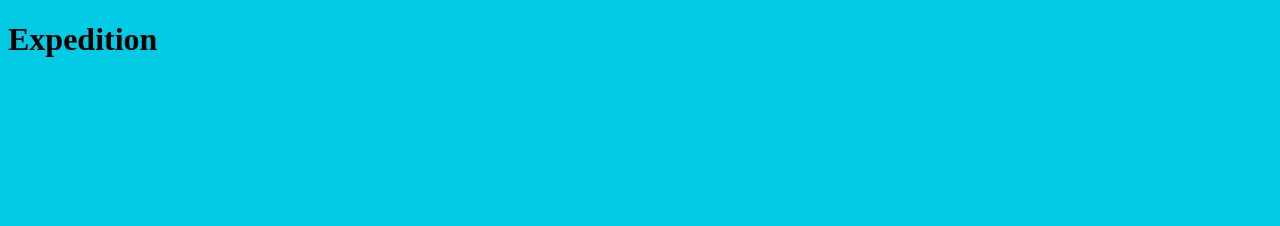
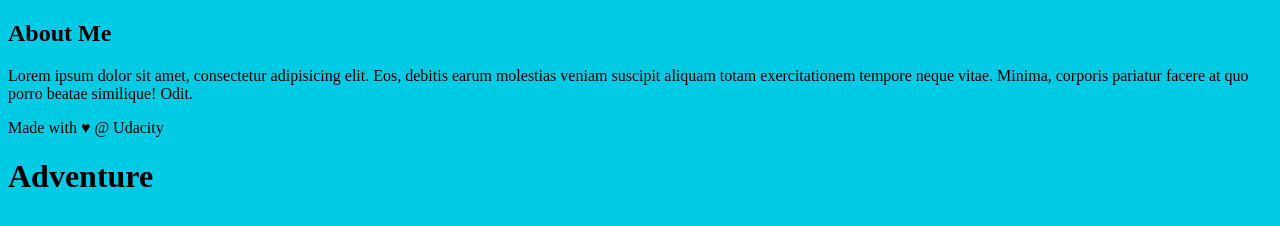
Before and after one commit to husnain-ali21/git_learning, a plain HTML site: page index.html in a window 1280 px wide. Drawn offline with Linux system fonts and the light colour scheme.

Commit message:
aside added

```diff
--- a/index.html
+++ b/index.html
@@ -7,9 +7,26 @@
     <meta name="description" content="">
     <link rel="stylesheet" href="css/app.css">
 </head>
+<div class="container">
+    <main>
+
+    </main>
+</div>
+
+<!-- start of new content -->
+<aside>
+    <h2>About Me</h2>
+
+    <p>Lorem ipsum dolor sit amet, consectetur adipisicing elit. Eos, debitis earum molestias veniam suscipit aliquam totam exercitationem tempore neque vitae. Minima, corporis pariatur facere at quo porro beatae similique! Odit.</p>
+</aside>
+<!-- end of new content -->
+
+<footer>
+    Made with ♥ @ Udacity
+</footer>
 <body>
     <header>
-        <h1>Expedition</h1>
+        <h1>Adventure</h1>
     </header>
     <script src="js/app.js"></script>
 </body>
```
